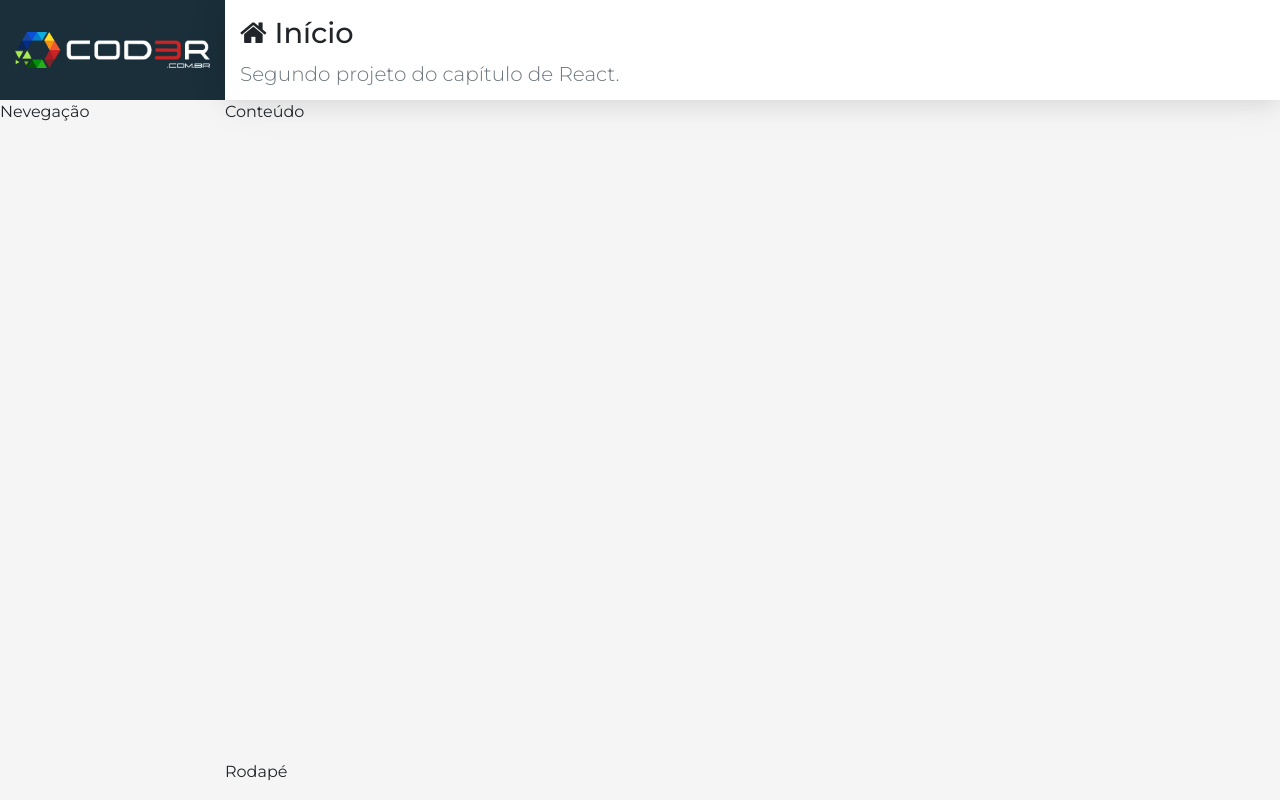
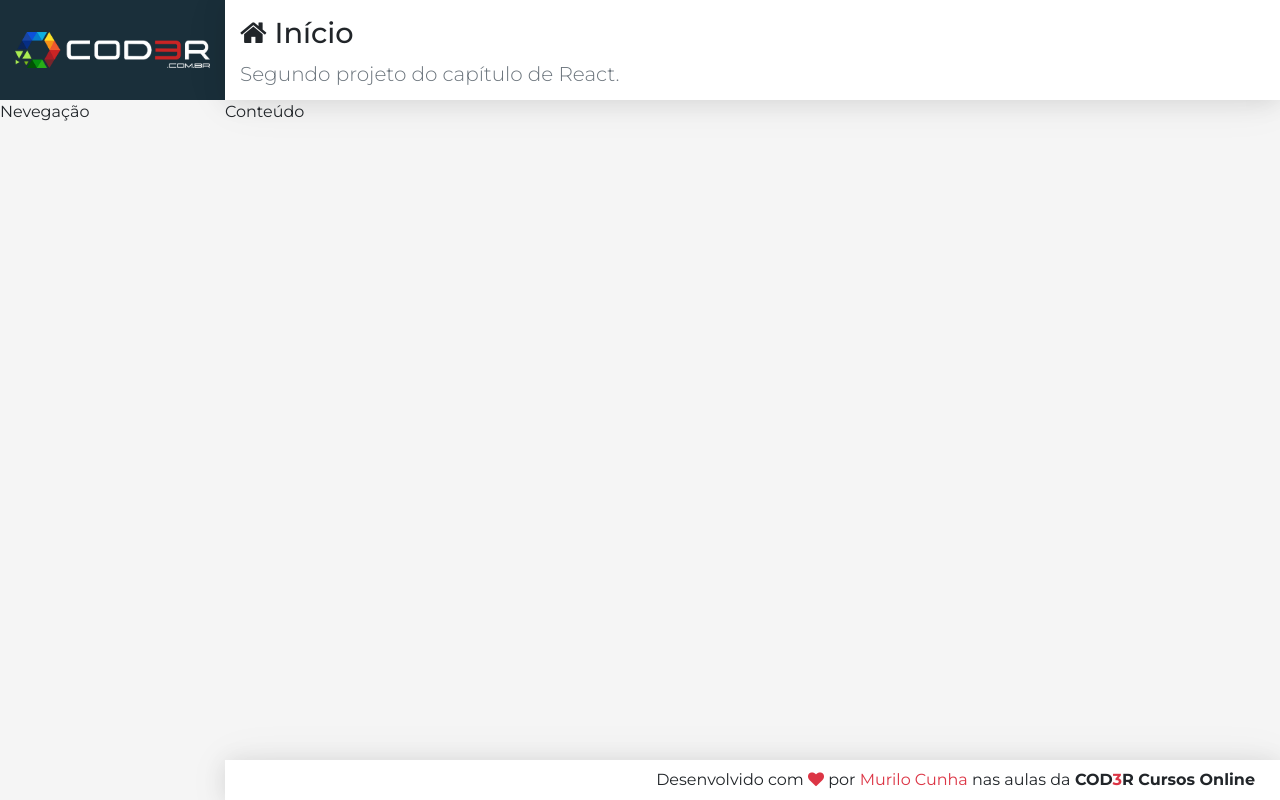
Before and after one commit to cunhamuril/CursoWebModerno, a React (Create React App) app in the folder exercicios-web/react/crud/frontend/: page / in a window 1280 px wide. Built offline with nearby package versions, Linux system fonts and the light colour scheme.

Commit message:
Componente Rodapé

```diff
--- a/exercicios-web/react/crud/frontend/src/components/template/Footer.css
+++ b/exercicios-web/react/crud/frontend/src/components/template/Footer.css
@@ -0,0 +1,8 @@
+footer.footer{
+    display: flex;
+    align-items: center;
+    justify-content: flex-end;
+    padding: 0 25px;
+    background-color: #FFF;
+    box-shadow: var(--shadow);
+}
--- a/exercicios-web/react/crud/frontend/src/components/template/Footer.jsx
+++ b/exercicios-web/react/crud/frontend/src/components/template/Footer.jsx
@@ -3,5 +3,12 @@
 
 export default props =>
     <footer className="footer">
-        Rodapé
+        <span>
+            Desenvolvido com <i className="fa fa-heart text-danger"></i> por
+            <a href="https://github.com/cunhamuril/" className="text-danger"> Murilo Cunha </a>
+            nas aulas da
+            <strong> COD<span className="text-danger">3</span>R
+             Cursos Online</strong>
+
+        </span>
     </footer>
```
Also changed, not shown: 1 other file (tests, documents, lock files or other folders).
